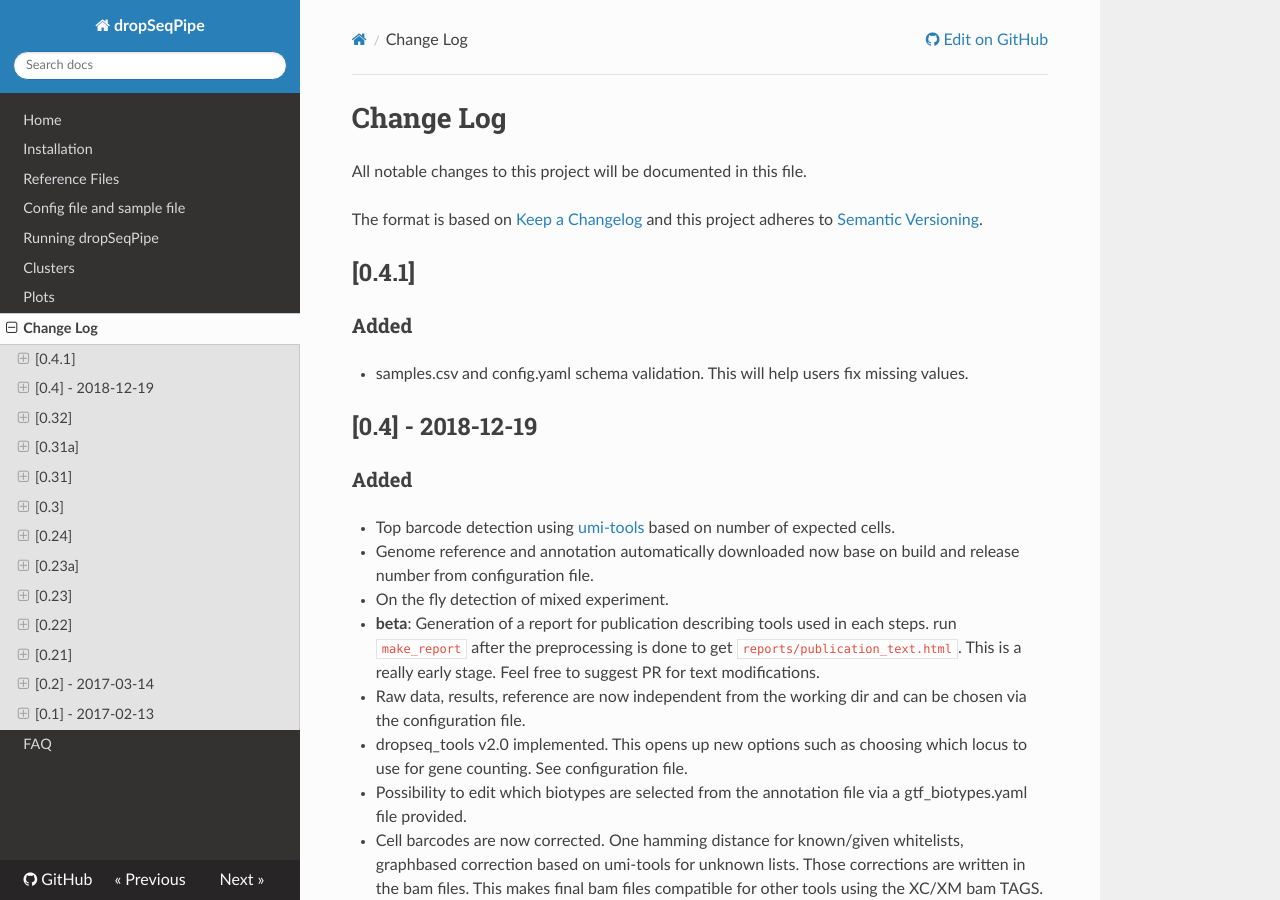
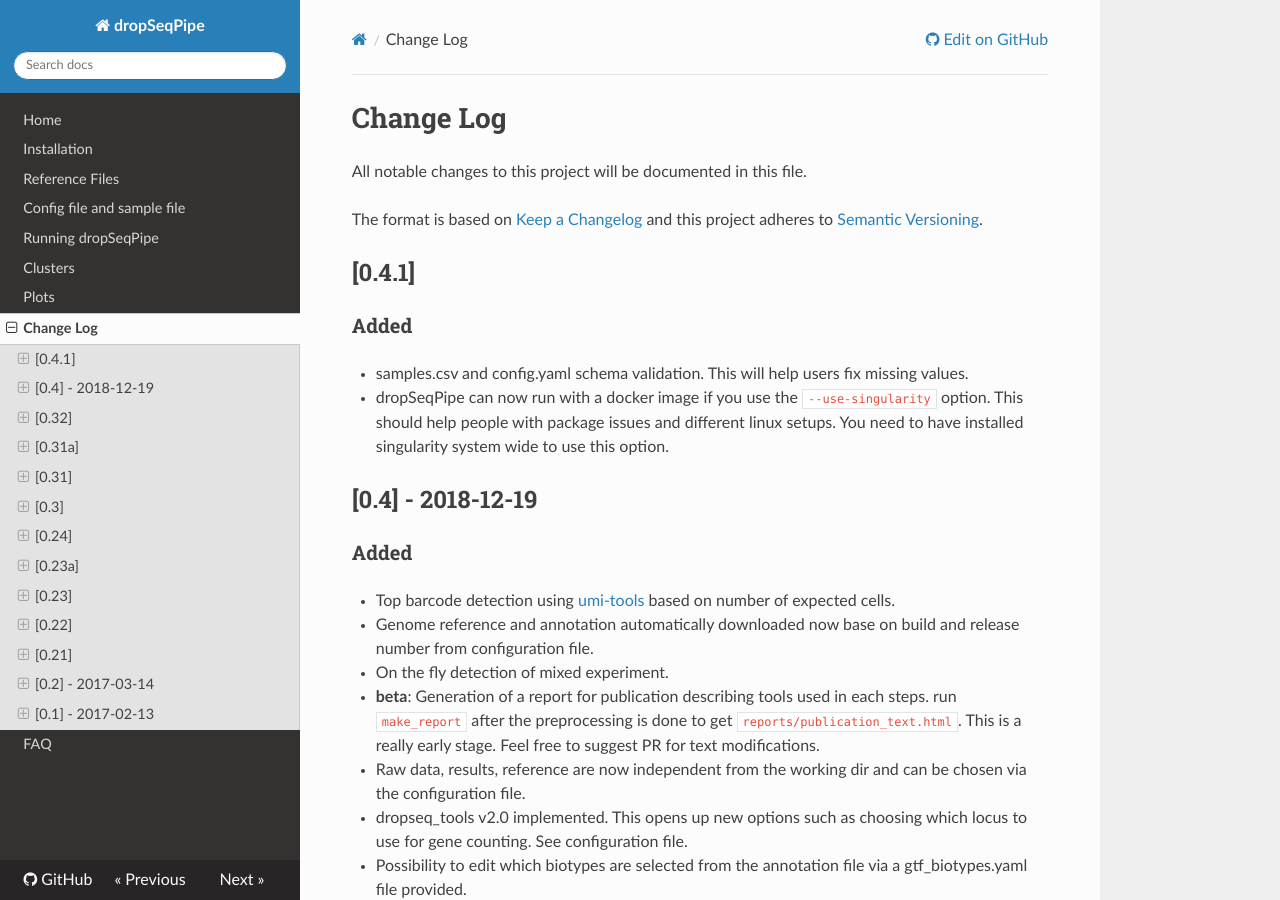
Before and after one commit to Hoohm/dropSeqPipe, an MkDocs documentation site: the page built from docs/docs/CHANGELOG.md, in a window 1280 px wide and 900 px high. Built offline with MkDocs 1.6.1, drawn with Linux system fonts in a browser that asks for light colours; nearby versions of some CDN libraries.

Commit message:
added changelog line

```diff
--- a/docs/docs/CHANGELOG.md
+++ b/docs/docs/CHANGELOG.md
@@ -7,6 +7,7 @@ and this project adheres to [Semantic Versioning](http://semver.org/).
 ## [0.4.1]
 ### Added
 - samples.csv and config.yaml schema validation. This will help users fix missing values.
+- dropSeqPipe can now run with a docker image if you use the `--use-singularity` option. This should help people with package issues and different linux setups. You need to have installed singularity system wide to use this option.
 
 
 ## [0.4] - 2018-12-19
```
